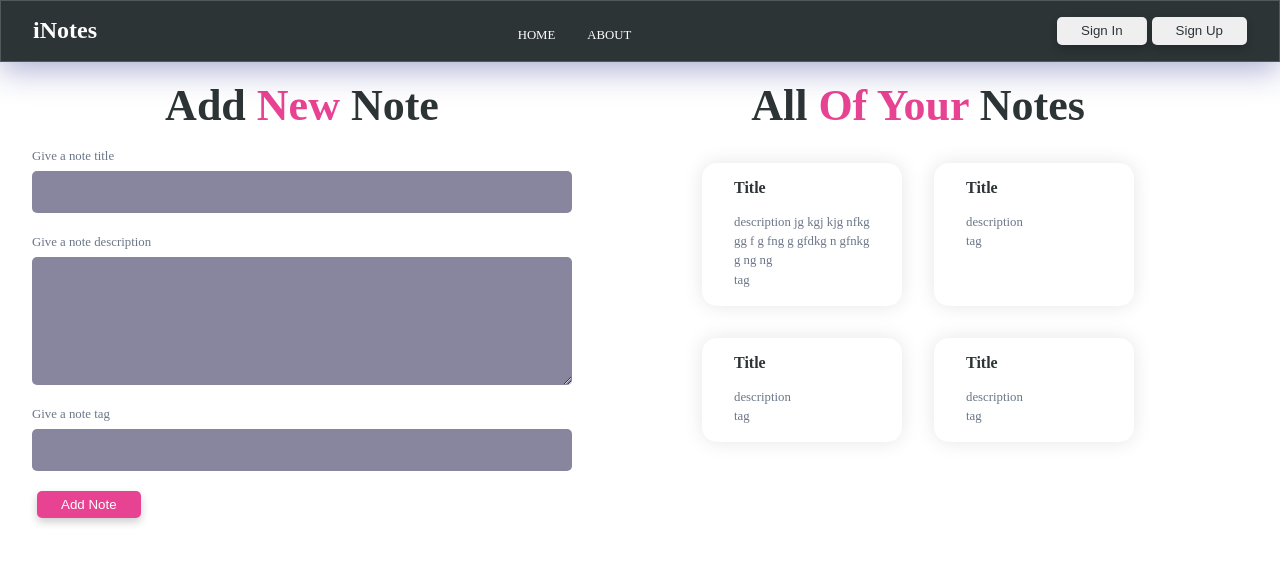
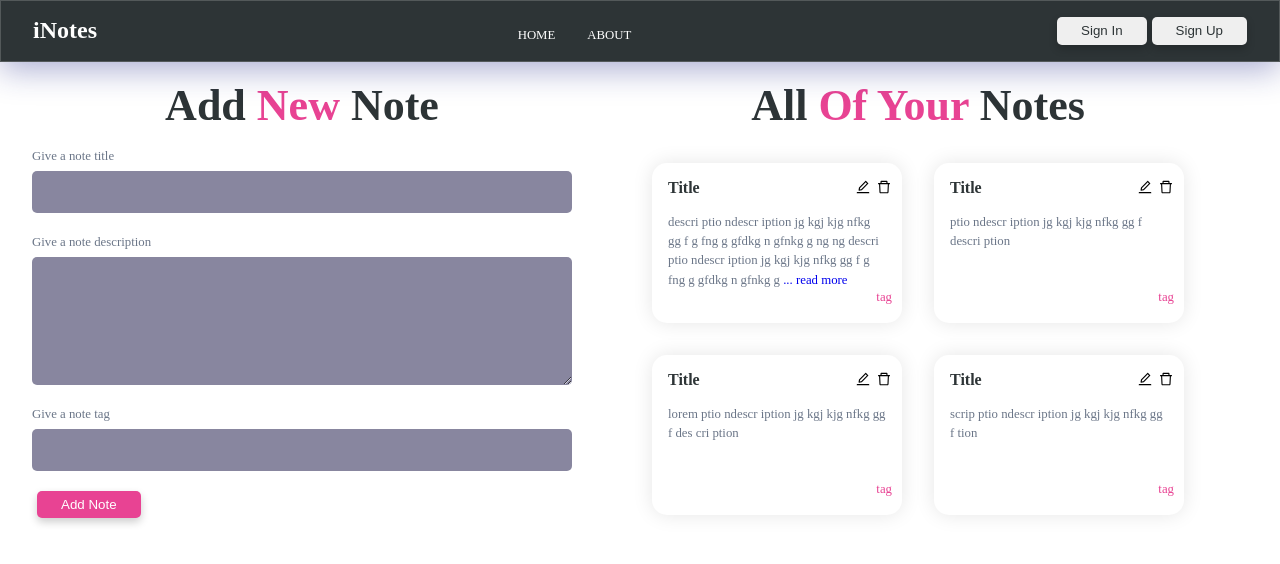
Before and after one commit to tufikhasan/inotes, a React (Create React App) app: page / in a window 1280 px wide. Shown: the top 564 px of the page. Built offline with nearby package versions, Linux system fonts and the light colour scheme.

Commit message:
NoteItem components completed

```diff
--- a/src/components/Addnote/Addnote.scss
+++ b/src/components/Addnote/Addnote.scss
@@ -27,7 +27,7 @@
         transition: all 0.3s ease-in-out;
         &:hover,
         &:focus {
-          box-shadow: 0px 0px 20px rgba(217, 128, 250, 1);
+          box-shadow: var(--primary-shadow);
         }
       }
     }
--- a/src/components/NoteItem/NoteItem.jsx
+++ b/src/components/NoteItem/NoteItem.jsx
@@ -1,13 +1,24 @@
 import React from "react";
 import "./NoteItem.scss";
+import { AiOutlineEdit, AiOutlineDelete } from "react-icons/ai";
+import { Link } from "react-router-dom";
 
 const NoteItem = (props) => {
   const { title, description, tag } = props;
   return (
     <div className="app__note">
       <h3 className="bold-text">{title}</h3>
-      <p className="p-text">{description}</p>
-      <p className="p-text">{tag}</p>
+      <p className="p-text">
+        {`${
+          description.length > 150 ? description.slice(0, 150) : description
+        }`}
+        {description.length > 150 ? <Link to="/">... read more</Link> : ""}
+      </p>
+      <p className="p-text tag">{tag}</p>
+      <div>
+        <AiOutlineEdit />
+        <AiOutlineDelete />
+      </div>
     </div>
   );
 };
--- a/src/components/NoteItem/NoteItem.scss
+++ b/src/components/NoteItem/NoteItem.scss
@@ -1,17 +1,39 @@
 .app__note {
-  width: 200px;
+  width: 250px;
+  min-height: 160px;
   margin: 1rem;
   background: var(--white-color);
   border-radius: 15px;
   box-shadow: 0px 0px 20px rgba(0, 0, 0, 0.1);
-  padding: 1rem 2rem;
+  padding: 1rem;
   transition: all 0.3s ease-in-out;
-  cursor: grab;
+  position: relative;
   &:hover {
-    box-shadow: 0px 0px 20px rgba(217, 128, 250, 1);
+    box-shadow: var(--primary-shadow);
   }
   h3 {
     text-transform: capitalize;
     margin-bottom: 1rem;
   }
+  .tag {
+    position: absolute;
+    bottom: 1rem;
+    right: 10px;
+    color: var(--secondary-color);
+  }
+  div {
+    position: absolute;
+    top: 1rem;
+    right: 10px;
+    svg {
+      cursor: pointer;
+      transition: all 0.3s ease-in-out;
+      &:nth-child(1) {
+        margin-right: 5px;
+      }
+      &:hover {
+        color: var(--secondary-color);
+      }
+    }
+  }
 }
--- a/src/components/Notes/Notes.jsx
+++ b/src/components/Notes/Notes.jsx
@@ -11,12 +11,24 @@ const Notes = () => {
       <div>
         <NoteItem
           title="title"
-          description="description jg kgj  kjg nfkg gg f g fng g gfdkg n gfnkg g ng ng"
+          description="descri ptio ndescr iption jg kgj  kjg nfkg gg f g fng g gfdkg n gfnkg g ng ng descri ptio ndescr iption jg kgj  kjg nfkg gg f g fng g gfdkg n gfnkg g ng ng descri ptio ndescr iption jg kgj  kjg nfkg gg f g fng g gfdkg n gfnkg g ng ng"
           tag="tag"
         />
-        <NoteItem title="title" description="description" tag="tag" />
-        <NoteItem title="title" description="description" tag="tag" />
-        <NoteItem title="title" description="description" tag="tag" />
+        <NoteItem
+          title="title"
+          description="ptio ndescr iption jg kgj  kjg nfkg gg f descri ption"
+          tag="tag"
+        />
+        <NoteItem
+          title="title"
+          description="lorem ptio ndescr iption jg kgj  kjg nfkg gg f  des cri ption"
+          tag="tag"
+        />
+        <NoteItem
+          title="title"
+          description="scrip ptio ndescr iption jg kgj  kjg nfkg gg f  tion"
+          tag="tag"
+        />
       </div>
     </div>
   );
--- a/src/index.css
+++ b/src/index.css
@@ -7,6 +7,7 @@
   --black-color: #2d3436;
   --gray-color: #6b7688;
   --white-color: #ffffff;
+  --primary-shadow: 0px 0px 20px rgba(217, 128, 250, 1);
 }
 * {
   box-sizing: border-box;
```
